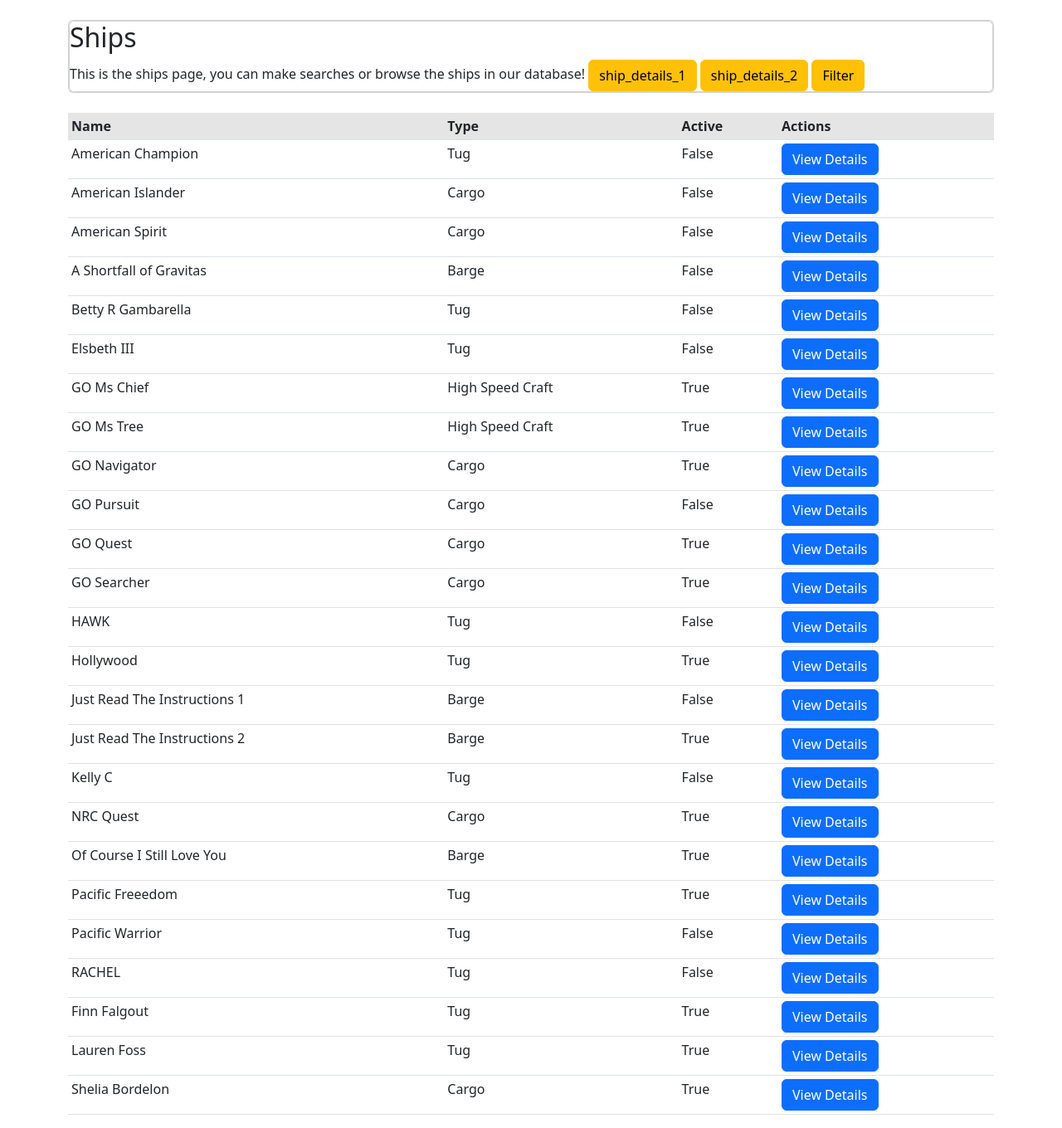
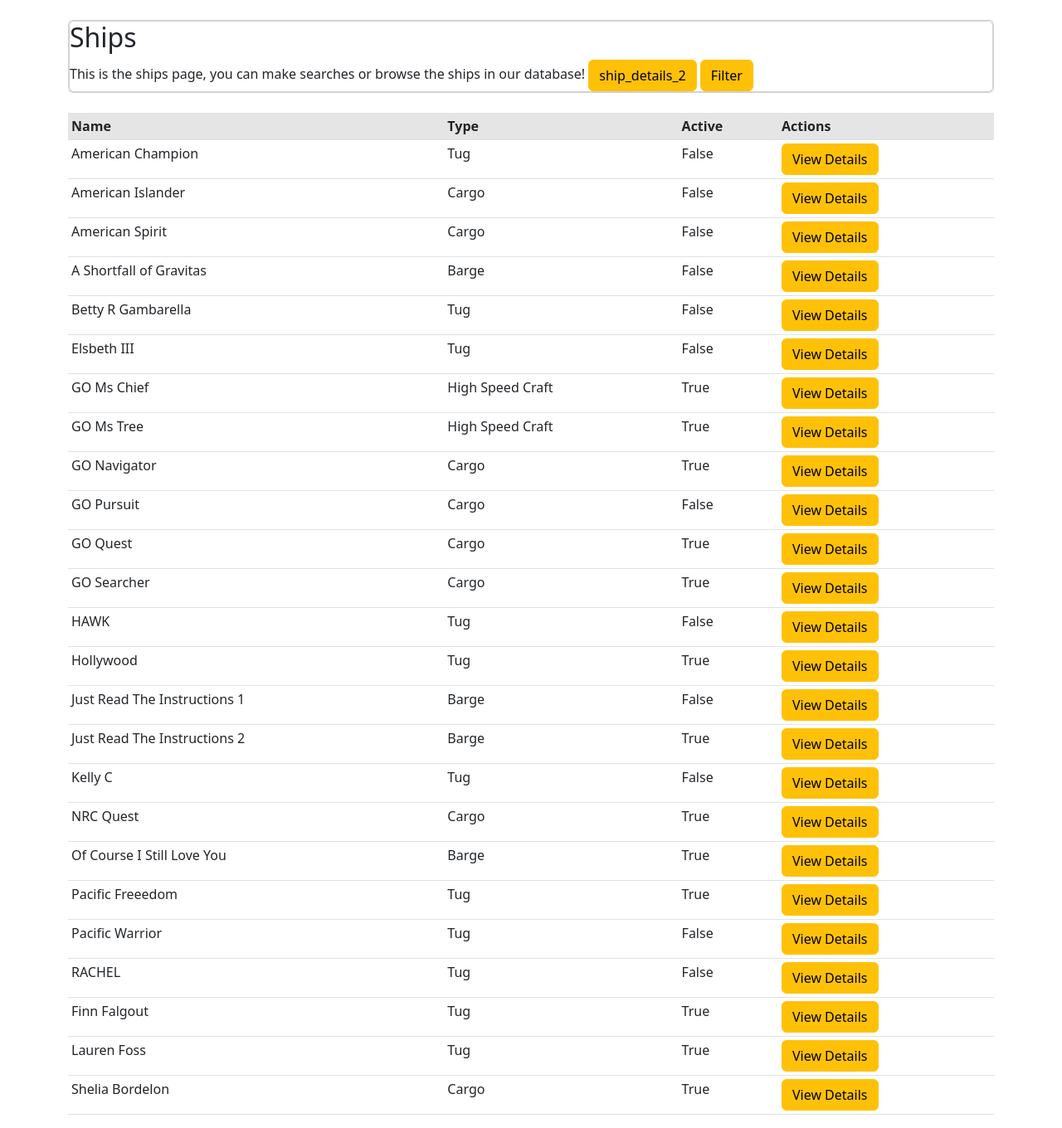
Before and after one commit to itudb2232/itudb2232, a Flask app: page /ships in a window 1280 px wide. Shown: the part 56-1416 px from the top of the page at 83% size. Run offline with Flask 2, Linux system fonts and the light colour scheme; data comes from the database, SQL or seed files in the repository; some libraries are stand-ins or nearby versions.

Commit message:
Details modals on "ships.html" work now!

```diff
--- a/website/templates/ships.html
+++ b/website/templates/ships.html
@@ -9,7 +9,6 @@
         <h2 class = "card-title"> Ships </h2>
         <div class = "card-text" >
             This is the ships page, you can make searches or browse the ships in our database!
-            <a class="btn btn-warning" href="/ships/ship_details_1" role="button">ship_details_1</a>
             <a class="btn btn-warning" href="/ships/ship_details_2" role="button">ship_details_2</a>
             <!-- Button triggered modal for filtering entries -->
             <button type="button" class="btn btn-warning" data-toggle="modal" data-target="#insertModal">
@@ -68,7 +67,7 @@
       <td>{{ship["type"]}}</td>
       <td>{{ship["active"]}}</td>
       <td>
-        <button type="button" class="btn btn-primary" data-toggle="modal" data-target="#ship-details-modal-{{ ship.ship_id }}">
+        <button type="button" class="btn btn-warning" data-toggle="modal" data-target="#ship-details-modal-{{ ship.ship_id }}">
           View Details
         </button>
       </td>
@@ -81,15 +80,13 @@
   <div class="modal-dialog" role="document">
     <div class="modal-content">
       <div class="modal-header">
-        <h5 class="modal-title" id="ship-details-modal-label-{{ ship.ship_id }}">{{ ship.name }} {{ship.ship_id}} Details</h5>
+        <h5 class="modal-title" id="ship-details-modal-label-{{ ship.ship_id }}">{{ ship.name }} Details</h5>
         <button type="button" class="close" data-dismiss="modal" aria-label="Close">
           <span aria-hidden="true">&times;</span>
         </button>
       </div>
       <div class="modal-body">
-        <p>Ship.ship_id: {{ ship.ship_id }}</p>
         {% for ship_details in ship_details_1 if ship_details.ship_id == ship.ship_id %}
-        <p>Ship_details.ship_id: {{ ship_details.ship_id }}</p>
         <p>Primary Role: {{ ship_details.primary_role }}</p>
         <p>Secondary Role: {{ ship_details.secondary_role }}</p>
         <p>IMO: {{ ship_details.imo }}</p>
--- a/website/views.py
+++ b/website/views.py
@@ -42,6 +42,8 @@ def rocket_details_1():
     cores = cur.execute("SELECT * FROM rocket_details_1").fetchall()
     return render_template("rocket_details_1.html", rocket_details_1=rocket_details_1)
 
+
+
 @views.route('/ships', methods=['GET', 'POST'])
 def ships():
     con = sqlite3.connect(current_app.config["db"])
@@ -81,13 +83,17 @@ def ships():
 
         cur.execute(query, tuple(params))
         ships = cur.fetchall()
-        ship_details_1 = cur.execute("SELECT * FROM ship_details_1 ORDER BY ship_id ASC")
+        cur.execute("SELECT * FROM ship_details_1 ORDER BY ship_id ASC")
+        ship_details_1 = cur.fetchall()
 
     else:
         ships = cur.execute("SELECT * FROM ships ORDER BY ship_id ASC").fetchall()
-        ship_details_1 = cur.execute("SELECT * FROM ship_details_1 ORDER BY ship_id ASC")
+        cur.execute("SELECT * FROM ship_details_1 ORDER BY ship_id ASC")
+        ship_details_1 = cur.fetchall()
 
     return render_template("ships.html",ships=ships, ship_details_1=ship_details_1)
+
+
 
 @views.route('/ships/ship_details_2', methods=['GET', 'POST'])
 def ship_details_2():
```
